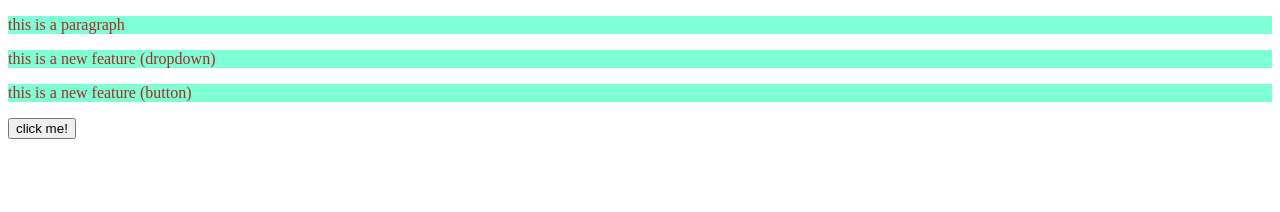
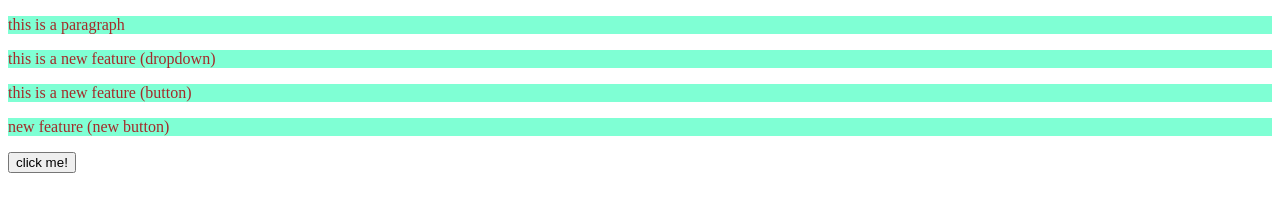
Before and after one commit to Pankaj-sharma103/Local-Repos, a plain HTML site: page index.html in a window 1280 px wide. Drawn offline with Linux system fonts and the light colour scheme.

Commit message:
Add new button

```diff
--- a/index.html
+++ b/index.html
@@ -10,6 +10,7 @@
     <p>this is a paragraph</p>
     <p>this is a new feature (dropdown)</p>
     <p>this is a new feature (button)</p>
+    <p>new feature (new button)</p>
 
     <button>click me!</button>
 </body>
```
